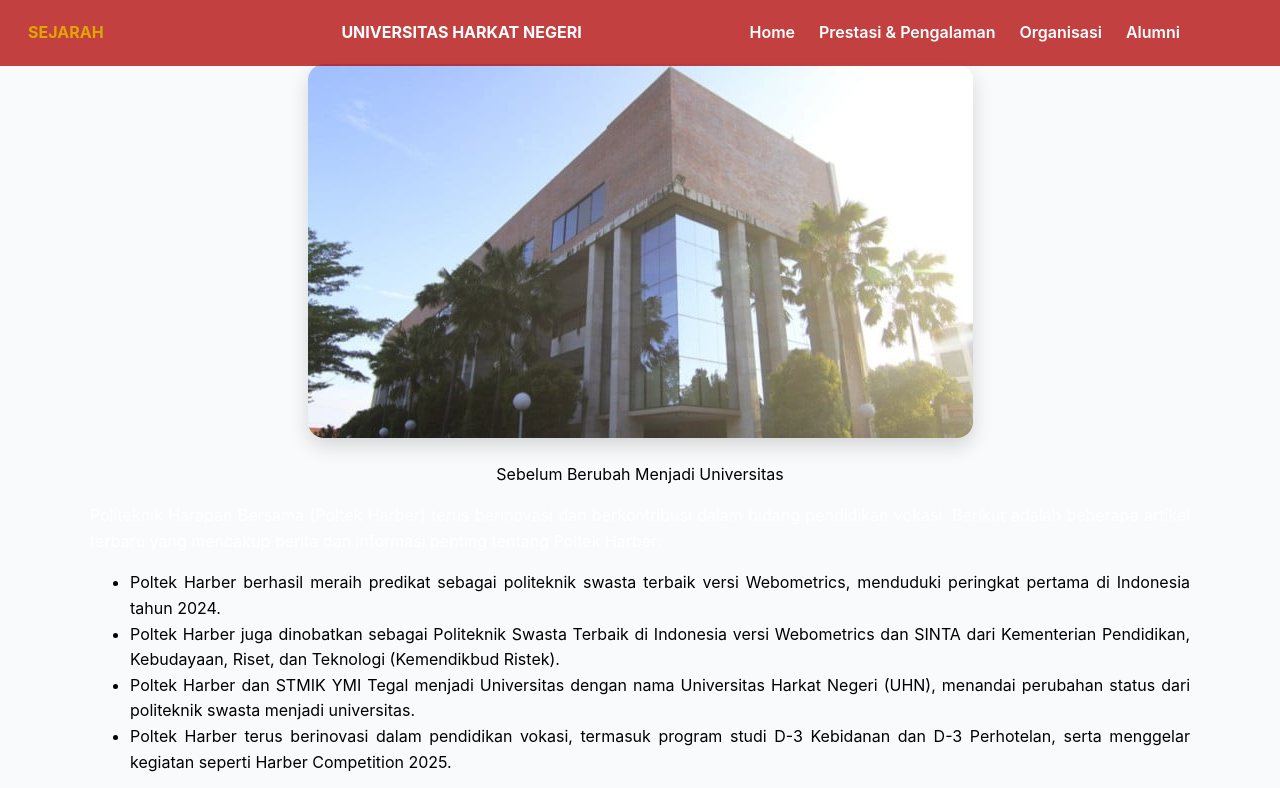
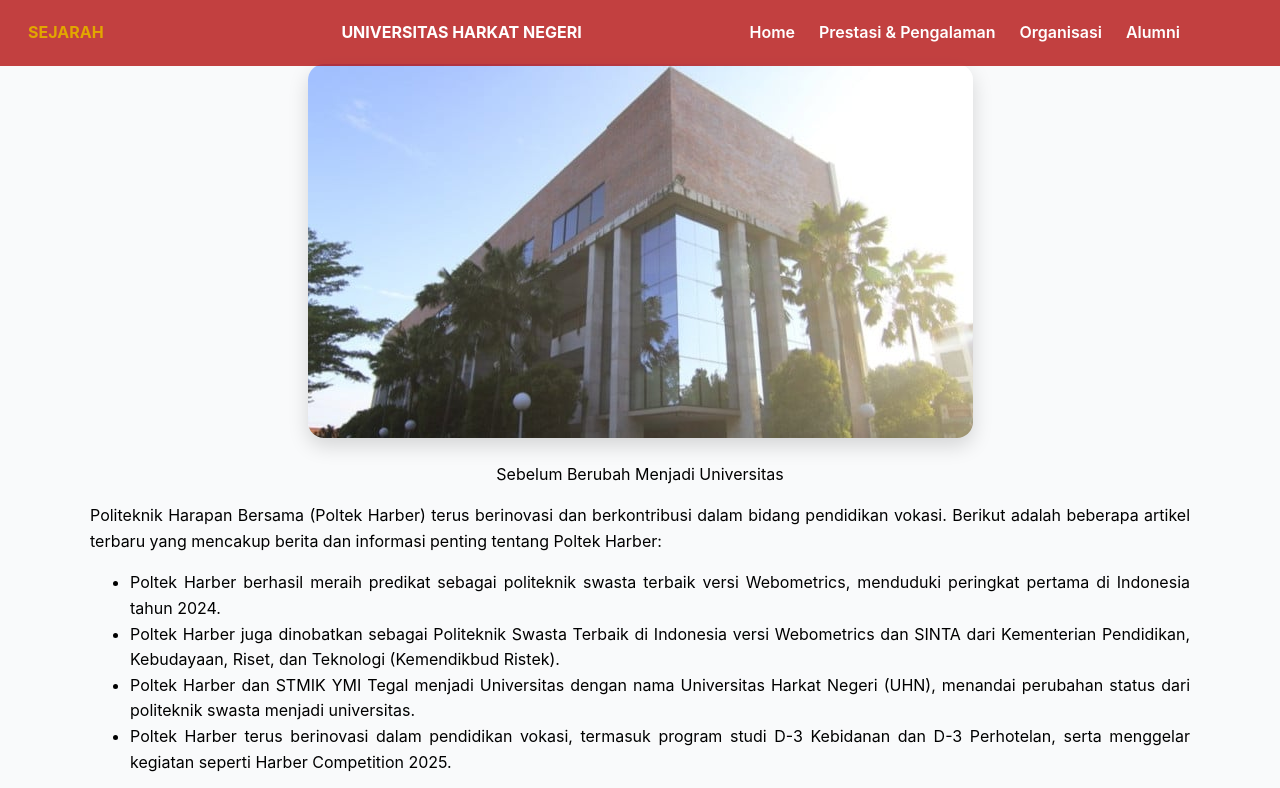
Before and after one commit to imam54321/tugas2_pemrogramanweb1_imamariffauzan, a plain HTML site: page sejarah.html in a window 1280 px wide. Shown: the top 788 px of the page. Drawn offline with Linux system fonts and the light colour scheme.

Commit message:
Update sejarah.css

```diff
--- a/sejarah.css
+++ b/sejarah.css
@@ -100,6 +100,3 @@ footer {
       color: #666;
       font-size: 14px;
     }
-p {
-    color: white;
-}
```
